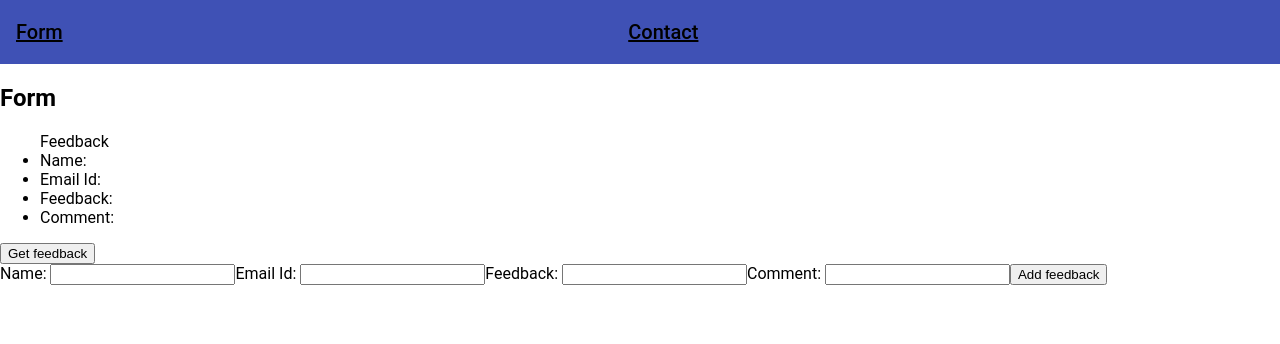
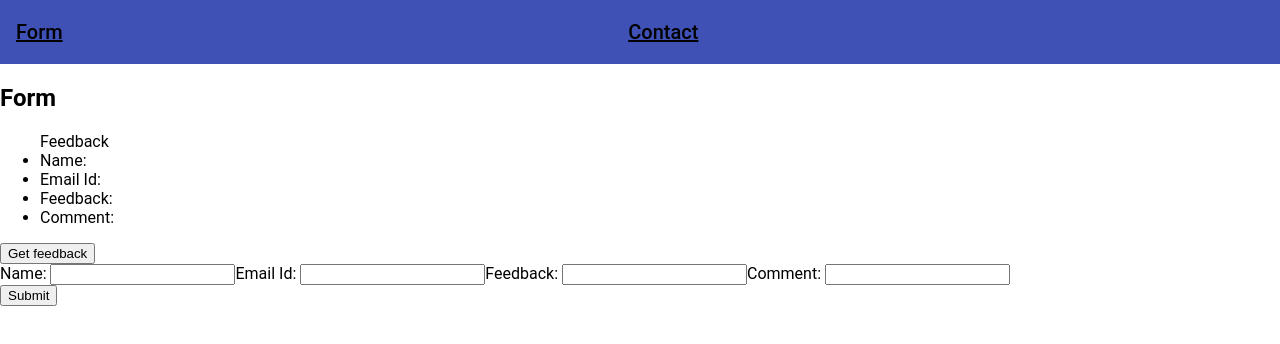
Before and after one commit to Siba-07/SSL-outlab6, an Angular app: page /form in a window 1280 px wide. Shown: the top 344 px of the page. Built offline with nearby package versions, Linux system fonts and the light colour scheme.

Commit message:
reactive form

```diff
--- a/src/app/app.module.ts
+++ b/src/app/app.module.ts
@@ -2,6 +2,7 @@ import { BrowserModule } from '@angular/platform-browser';
 import { NgModule } from '@angular/core';
 import { HttpClientModule } from '@angular/common/http'
 
+import { ReactiveFormsModule } from '@angular/forms'
 import { MatToolbarModule } from '@angular/material/toolbar'
 
 import { AppRoutingModule } from './app-routing.module';
@@ -22,6 +23,7 @@ import { ContactComponent } from './contact/contact.component';
     AppRoutingModule,
     MatToolbarModule,
     HttpClientModule,
+    ReactiveFormsModule,
   ],
   providers: [],
   bootstrap: [AppComponent]
--- a/src/app/form/form.component.html
+++ b/src/app/form/form.component.html
@@ -11,16 +11,14 @@
   <button (click)="getFeedback()">Get feedback</button>
 </div>
 
+
 <div>
-  <label>Name: <input #Name/></label>
-  <label>Email Id: <input #Email/></label>
-  <label>Feedback: <input #Feedback/></label>
-  <label>Comment: <input #Comment/></label>
+  <form [formGroup]="feedbackForm" (ngSubmit)="onSubmit()">
+  <label>Name: <input type="text" formControlName="name_form"></label>
+  <label>Email Id: <input type="text" formControlName="email_form"></label>
+  <label>Feedback: <input type="text" formControlName="feedback_form"></label>
+  <label>Comment: <input type="text" formControlName="comment_form"></label>
+  </form>
 
-  <button (click)="add(
-    Name.value,
-    Email.value,
-    Feedback.value,
-    Comment.value
-    )">Add feedback</button>
+  <button (click)="onSubmit()" type="submit" [disabled]="!feedbackForm.valid">Submit</button>
 </div>
--- a/src/app/form/form.component.ts
+++ b/src/app/form/form.component.ts
@@ -1,7 +1,8 @@
 import { Component, OnInit } from '@angular/core';
 
-import { FeedService } from '../feed.service'
-import { Feedback } from '../feed'
+import { FeedService } from '../feed.service';
+import { Feedback } from '../feed';
+import { FormControl, FormGroup, Validators } from '@angular/forms'
 import { Observable } from 'rxjs';
 import { HttpResponse, HttpClient } from '@angular/common/http';
 
@@ -19,6 +20,12 @@ export class FormComponent implements OnInit {
     feedback: "",
     comment: ""
   }
+  feedbackForm = new FormGroup({
+    name_form: new FormControl(''),
+    email_form: new FormControl(''),
+    feedback_form: new FormControl(''),
+    comment_form: new FormControl('')
+  })
 
   constructor(private feedService: FeedService) { }
 
@@ -38,6 +45,17 @@ export class FormComponent implements OnInit {
       feedback: Feedback,
       comment: Comment
     }
+
+    this.feedService.addFeedback(this.feedback as Feedback)
+  }
+
+  onSubmit() {
+    this.feedback = {
+      name: this.feedbackForm.get('name_form').value,
+      email: this.feedbackForm.get('email_form').value,
+      feedback: this.feedbackForm.get('feedback_form').value,
+      comment: this.feedbackForm.get('comment_form').value
+    }
     this.feedService.addFeedback(this.feedback as Feedback)
   }
 }
```
